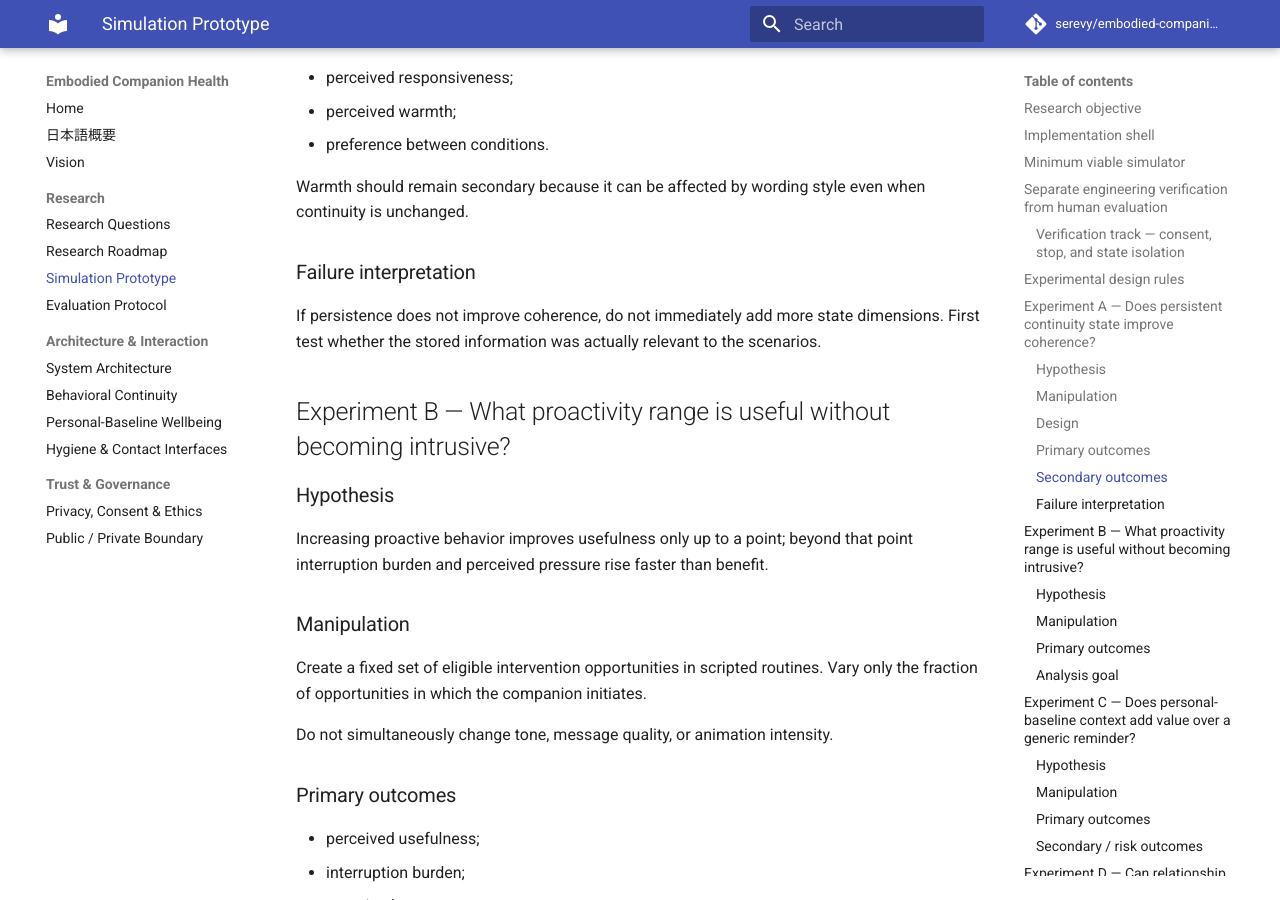
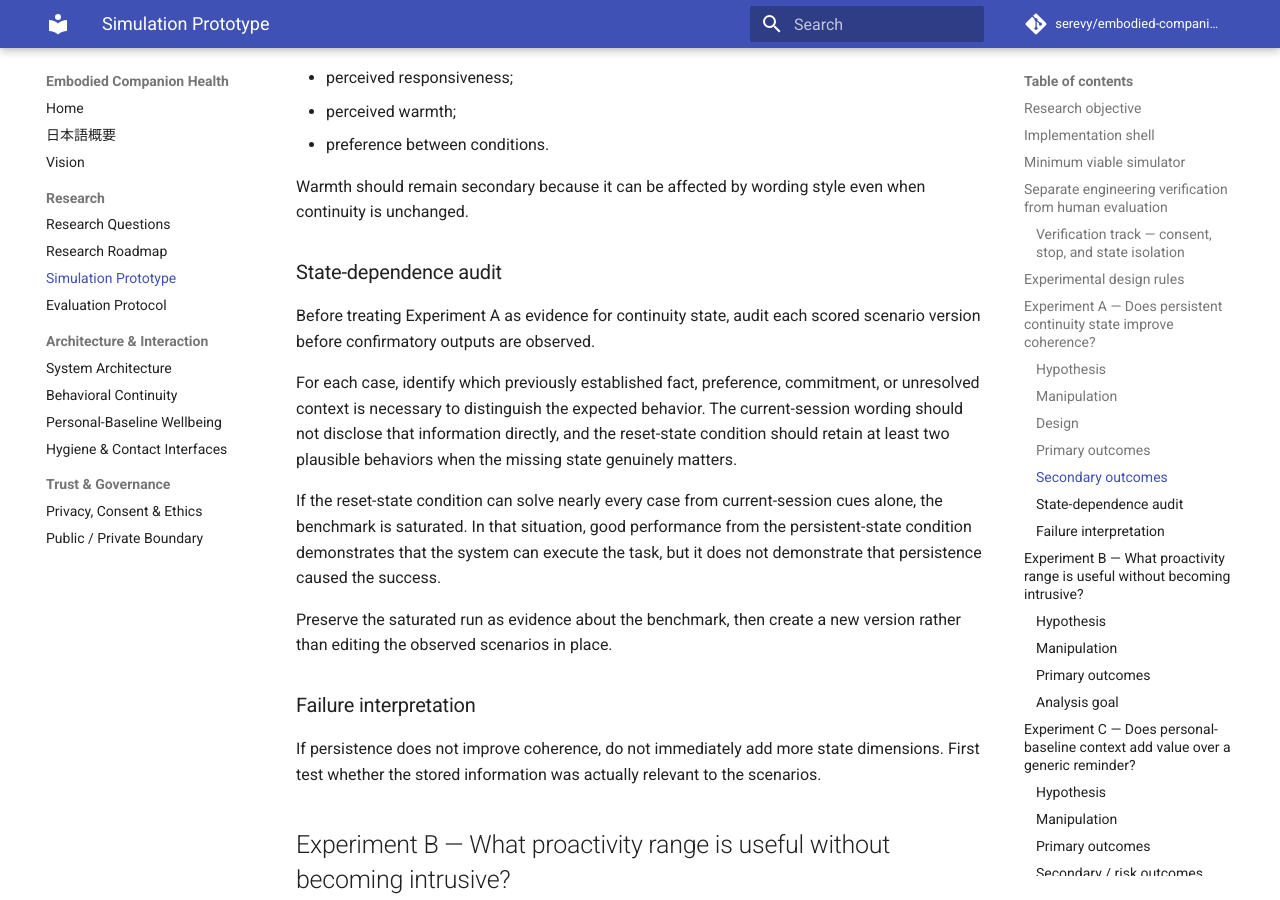
Before and after one commit to serevy/embodied-companion-health, an MkDocs documentation site: the page built from docs/simulation-prototype.md, in a window 1280 px wide and 900 px high, scrolled down 3464 px. Built offline with MkDocs 1.6.1 and Material for MkDocs 9.7.7, drawn with Linux system fonts in a browser that asks for light colours; comment, search, counter and statistics services are not loaded; some of the changed text lies outside the part shown.

Commit message:
docs: harden continuity scenarios against saturation

```diff
--- a/docs/simulation-prototype.md
+++ b/docs/simulation-prototype.md
@@ -109,6 +109,16 @@ Prefer a counterbalanced within-subject comparison for early studies so each par
 - preference between conditions.
 
 Warmth should remain secondary because it can be affected by wording style even when continuity is unchanged.
+
+### State-dependence audit
+
+Before treating Experiment A as evidence for continuity state, audit each scored scenario version before confirmatory outputs are observed.
+
+For each case, identify which previously established fact, preference, commitment, or unresolved context is necessary to distinguish the expected behavior. The current-session wording should not disclose that information directly, and the reset-state condition should retain at least two plausible behaviors when the missing state genuinely matters.
+
+If the reset-state condition can solve nearly every case from current-session cues alone, the benchmark is saturated. In that situation, good performance from the persistent-state condition demonstrates that the system can execute the task, but it does not demonstrate that persistence caused the success.
+
+Preserve the saturated run as evidence about the benchmark, then create a new version rather than editing the observed scenarios in place.
 
 ### Failure interpretation
 
```
